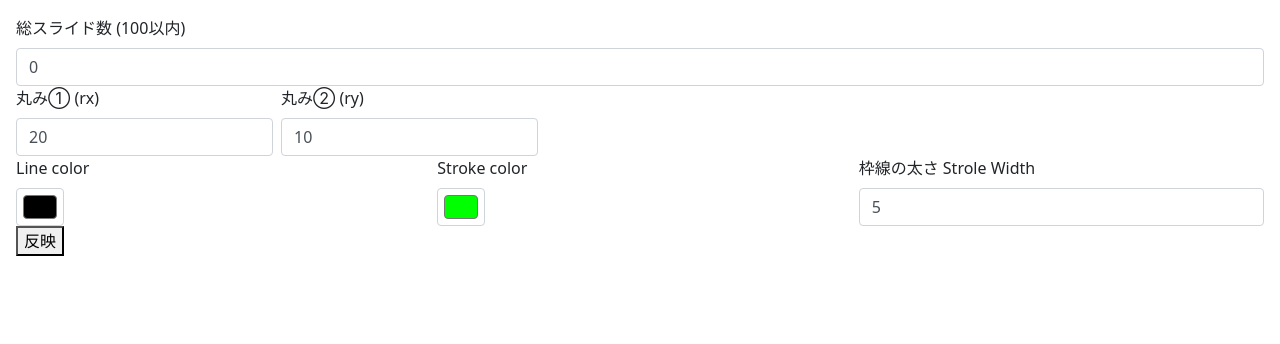
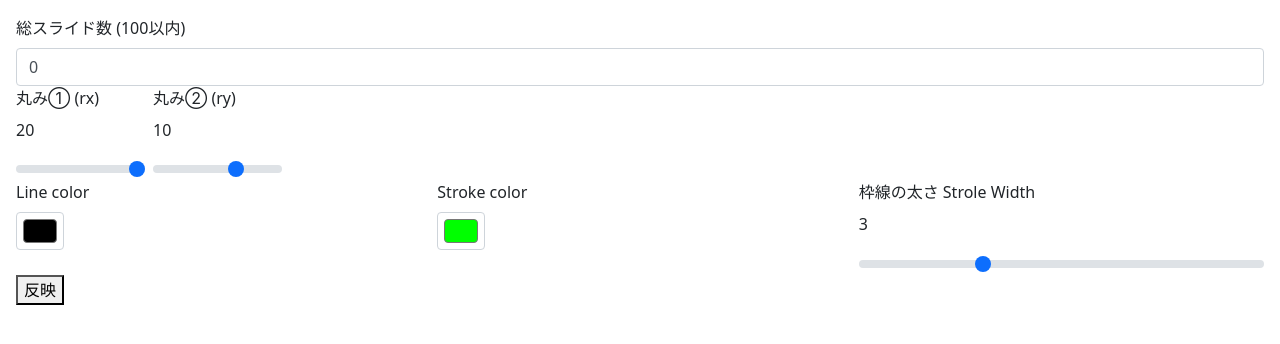
Before and after one commit to YaCpotato/progressBarTool, a plain HTML site: page index.html in a window 1280 px wide. Drawn offline with nearby package versions, Linux system fonts and the light colour scheme.

Commit message:
range inputに変更

```diff
--- a/app.js
+++ b/app.js
@@ -14,7 +14,7 @@ var app = new Vue({
           height: 25,
           lineColor:"#000000",
           strokeColor:"#00FF00",
-          strokeWidth:5
+          strokeWidth:3
         }
       };
     },
--- a/index.html
+++ b/index.html
@@ -19,13 +19,15 @@
         <label for="barRx" class="form-label">
           丸み① (rx)
         </label>
-        <input v-model="bar.rx" type="number" class="form-control w-10" id="barRx">
+        <p>{{ bar.rx }}</p>
+        <input v-model="bar.rx" type="range" class="form-range" min="0" max="15" step="1" id="barRx">
       </div>
       <div class="col-auto">
         <label for="barRy" class="form-label">
           丸み② (ry)
         </label>
-        <input v-model="bar.ry" type="number" class="form-control w-10" id="barRy">
+        <p>{{ bar.ry }}</p>
+        <input v-model="bar.ry" type="range" class="form-range" min="0" max="15" step="1" class="form-control w-10" id="barRy">
       </div>
     </div>
     <div class="row g-3">
@@ -41,7 +43,8 @@
         <label for="barRx" class="form-label">
           枠線の太さ Strole Width
         </label>
-        <input v-model="bar.strokeWidth" type="number" class="form-control w-10" id="barRx">
+        <p>{{ bar.strokeWidth }}</p>
+        <input v-model="bar.strokeWidth" type="range" class="form-range" min="0" max="10" step="1" id="barRx">
       </div>
     </div>
     <button @click="appendBar">反映</button>
```
